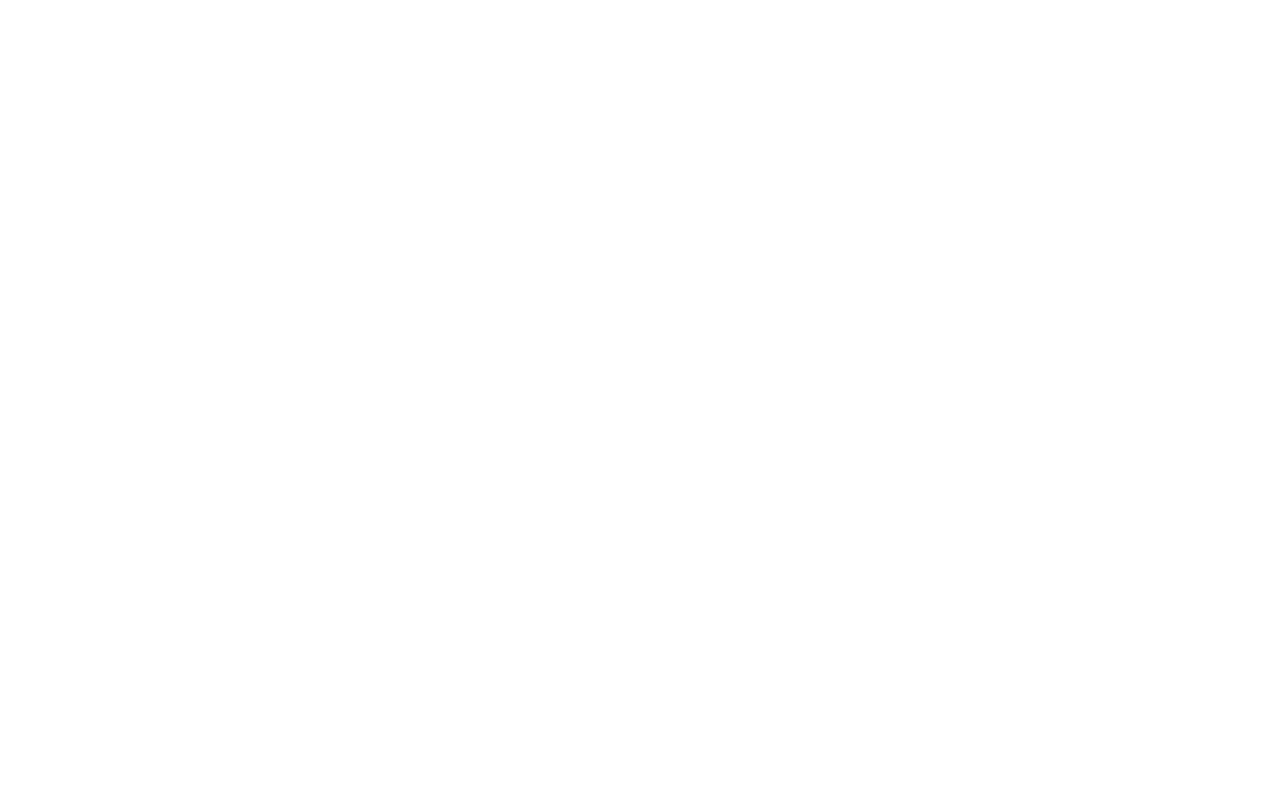
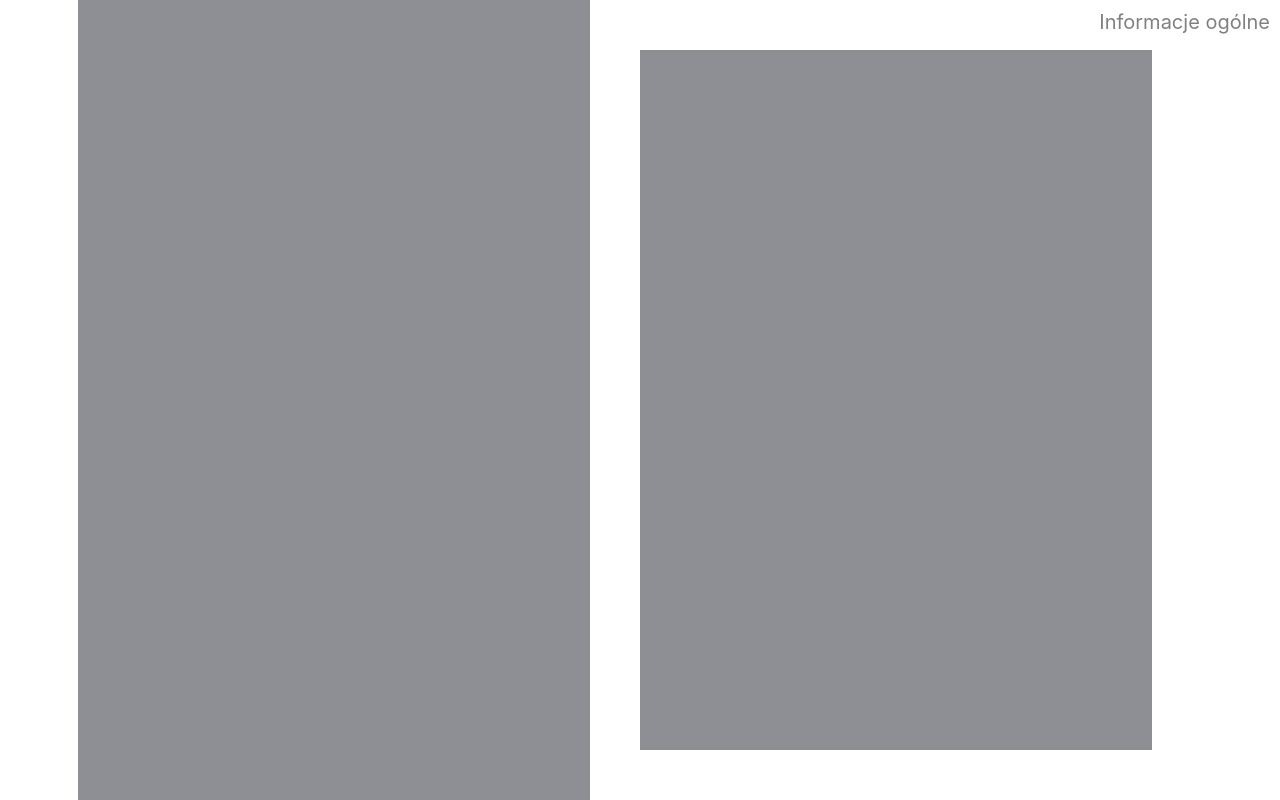
Before and after one commit to wiktoria250001/policjanci_wse, a React (Create React App) app: page / in a window 1280 px wide. Built offline with nearby package versions, Linux system fonts and the light colour scheme.

Commit message:
update main_page

```diff
--- a/src/components/home/Home.css
+++ b/src/components/home/Home.css
@@ -6,3 +6,31 @@
   display: flex;
   justify-content: center;
 }
+.home_right {
+  background-color: rgb(142, 143, 149);
+  width: 40vw;
+  display: flex;
+  flex-direction: column;
+  align-content: center;
+}
+.home_left {
+  background-color: rgb(142, 143, 149);
+  width: 40vw;
+  display: flex;
+  justify-content: center;
+  align-items: center;
+  margin: 50px;
+}
+.home_top_about {
+  color: gray;
+  font-style: normal;
+  font-size: 20px;
+  position: absolute;
+  top: 10px;
+  right: 10px;
+}
+
+.home_top {
+  min-height: 15vh;
+  background-color: aqua;
+}
--- a/src/components/home/Home.js
+++ b/src/components/home/Home.js
@@ -2,7 +2,14 @@ import React from "react";
 import "./Home.css";
 
 function Home({ text }) {
-  return <div className="home"></div>;
+  return (
+    <div className="home">
+      <div className="home_top"></div>
+      <div className="home_right"></div>
+      <div className="home_top_about">Informacje ogólne</div>
+      <div className="home_left"></div>
+    </div>
+  );
 }
 
 export default Home;
```
Also changed, not shown: src/components/home/plan_wat.jpg (added).
